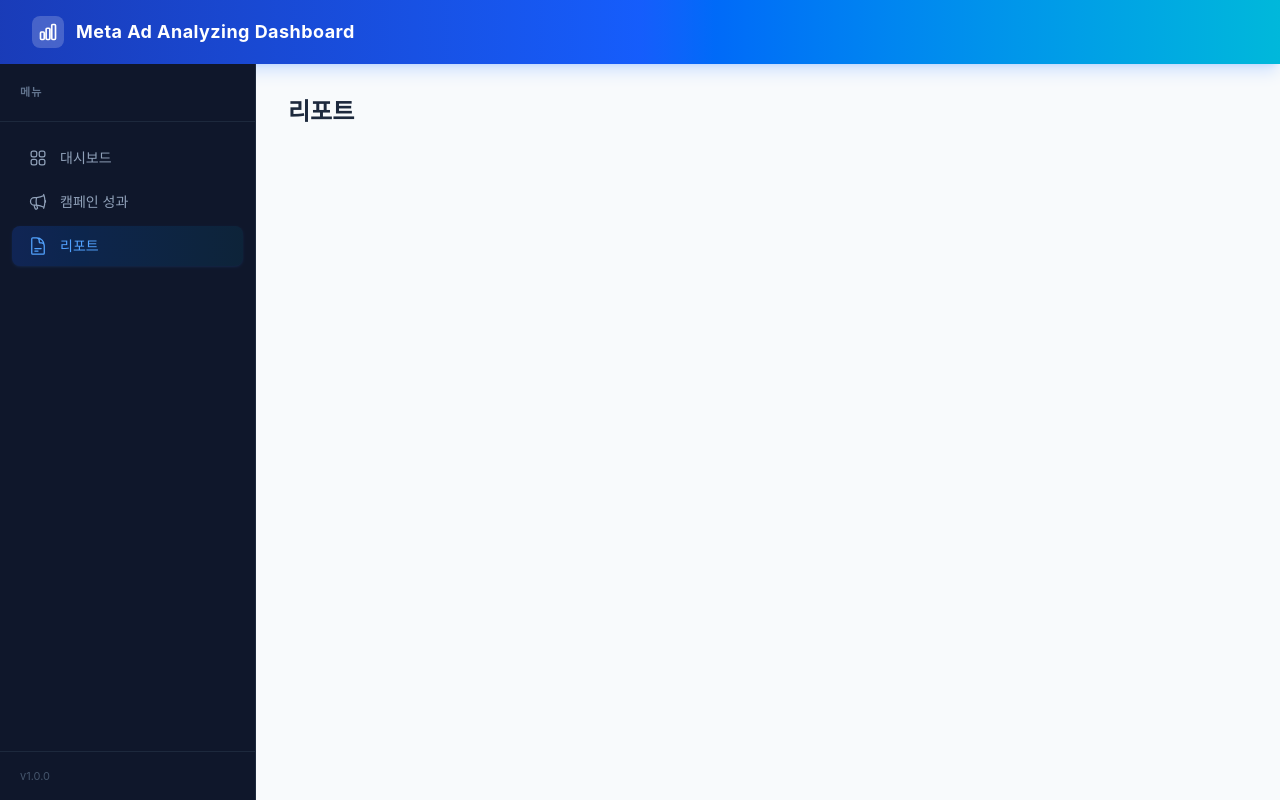
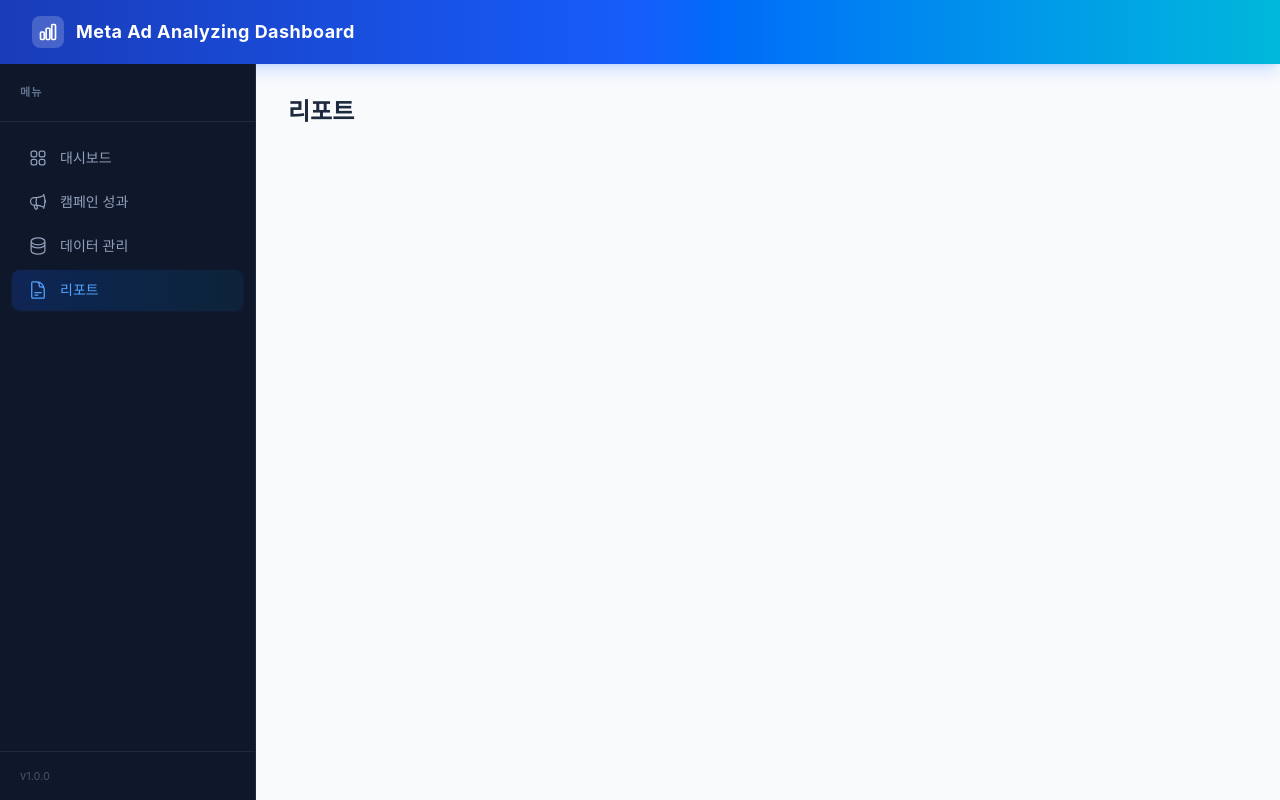
Before and after one commit to gitSoyoungLee/ad_dashboard_FE, a React (Vite) app: page /reports in a window 1280 px wide. Built offline with nearby package versions, Linux system fonts and the light colour scheme.

Commit message:
Feat: 데이터 관리 라우트 및 사이드바 메뉴 연결

```diff
--- a/src/App.jsx
+++ b/src/App.jsx
@@ -3,6 +3,7 @@ import DashboardLayout from './layouts/DashboardLayout';
 import DashboardPage from './pages/DashboardPage';
 import CampaignsPage from './pages/CampaignsPage';
 import CampaignDetailPage from './pages/CampaignDetailPage';
+import DataPage from './pages/DataPage';
 
 function Placeholder({ title }) {
   return <h2 className="text-2xl font-bold text-slate-800">{title}</h2>;
@@ -16,6 +17,7 @@ function App() {
           <Route path="/" element={<DashboardPage />} />
           <Route path="/campaigns" element={<CampaignsPage />} />
           <Route path="/campaigns/:campaignId" element={<CampaignDetailPage />} />
+          <Route path="/data" element={<DataPage />} />
           <Route path="/reports" element={<Placeholder title="리포트" />} />
         </Routes>
       </DashboardLayout>
--- a/src/components/Sidebar.jsx
+++ b/src/components/Sidebar.jsx
@@ -16,6 +16,15 @@ const menuItems = [
     icon: (
       <svg className="w-5 h-5" fill="none" viewBox="0 0 24 24" stroke="currentColor" strokeWidth={1.5}>
         <path strokeLinecap="round" strokeLinejoin="round" d="M10.34 15.84c-.688-.06-1.386-.09-2.09-.09H7.5a4.5 4.5 0 110-9h.75c.704 0 1.402-.03 2.09-.09m0 9.18c.253.962.584 1.892.985 2.783.247.55.06 1.21-.463 1.511l-.657.38c-.551.318-1.26.117-1.527-.461a20.845 20.845 0 01-1.44-4.282m3.102.069a18.03 18.03 0 01-.59-4.59c0-1.586.205-3.124.59-4.59m0 9.18a23.848 23.848 0 018.835 2.535M10.34 6.66a23.847 23.847 0 008.835-2.535m0 0A23.74 23.74 0 0018.795 3m.38 1.125a23.91 23.91 0 011.014 5.395m-1.014 8.855c-.118.38-.245.754-.38 1.125m.38-1.125a23.91 23.91 0 001.014-5.395m0-3.46c.495.413.811 1.035.811 1.73 0 .695-.316 1.317-.811 1.73m0-3.46a24.347 24.347 0 010 3.46" />
+      </svg>
+    ),
+  },
+  {
+    label: '데이터 관리',
+    path: '/data',
+    icon: (
+      <svg className="w-5 h-5" fill="none" viewBox="0 0 24 24" stroke="currentColor" strokeWidth={1.5}>
+        <path strokeLinecap="round" strokeLinejoin="round" d="M20.25 6.375c0 2.278-3.694 4.125-8.25 4.125S3.75 8.653 3.75 6.375m16.5 0c0-2.278-3.694-4.125-8.25-4.125S3.75 4.097 3.75 6.375m16.5 0v11.25c0 2.278-3.694 4.125-8.25 4.125s-8.25-1.847-8.25-4.125V6.375m16.5 0v3.75c0 2.278-3.694 4.125-8.25 4.125s-8.25-1.847-8.25-4.125v-3.75" />
       </svg>
     ),
   },
```
